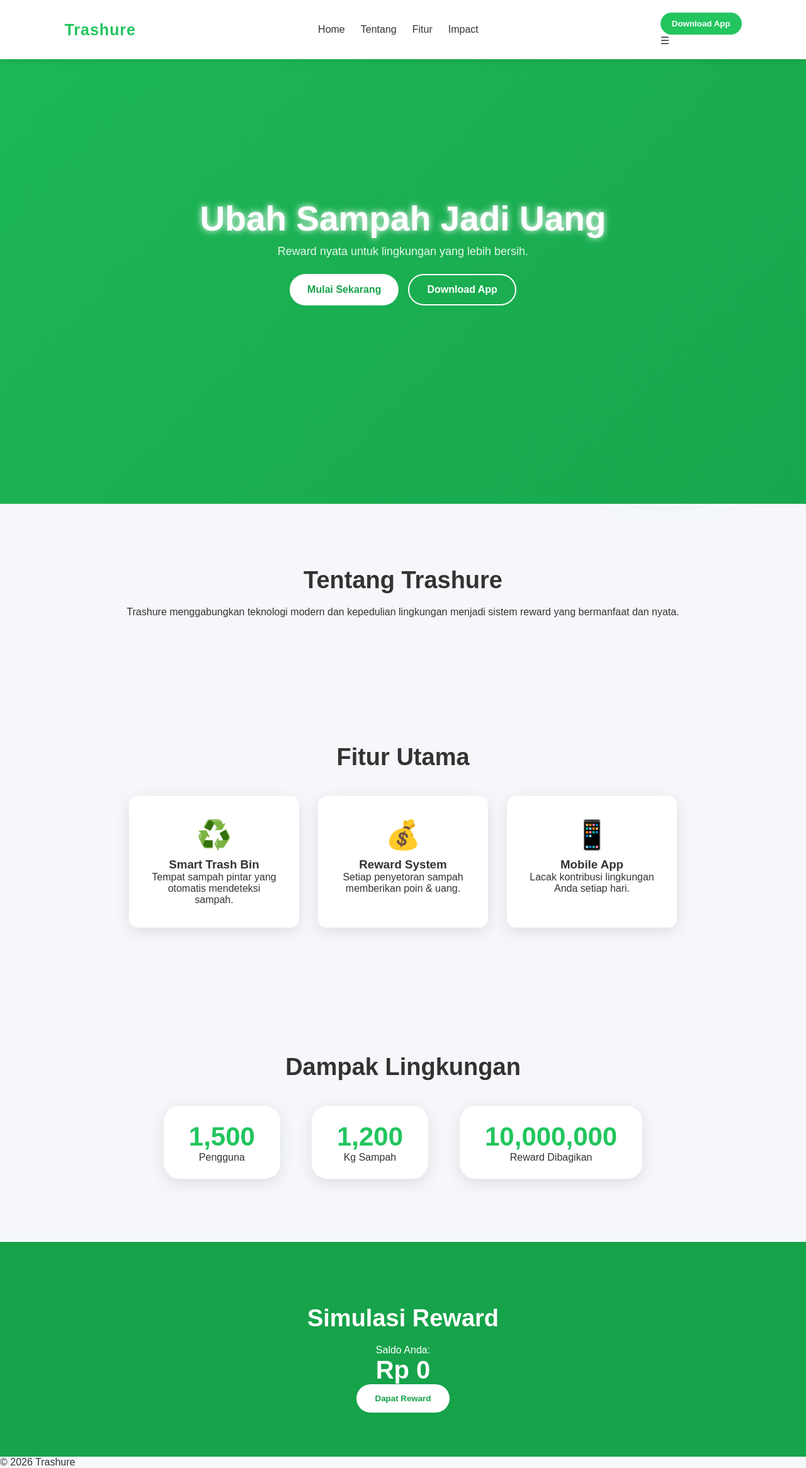
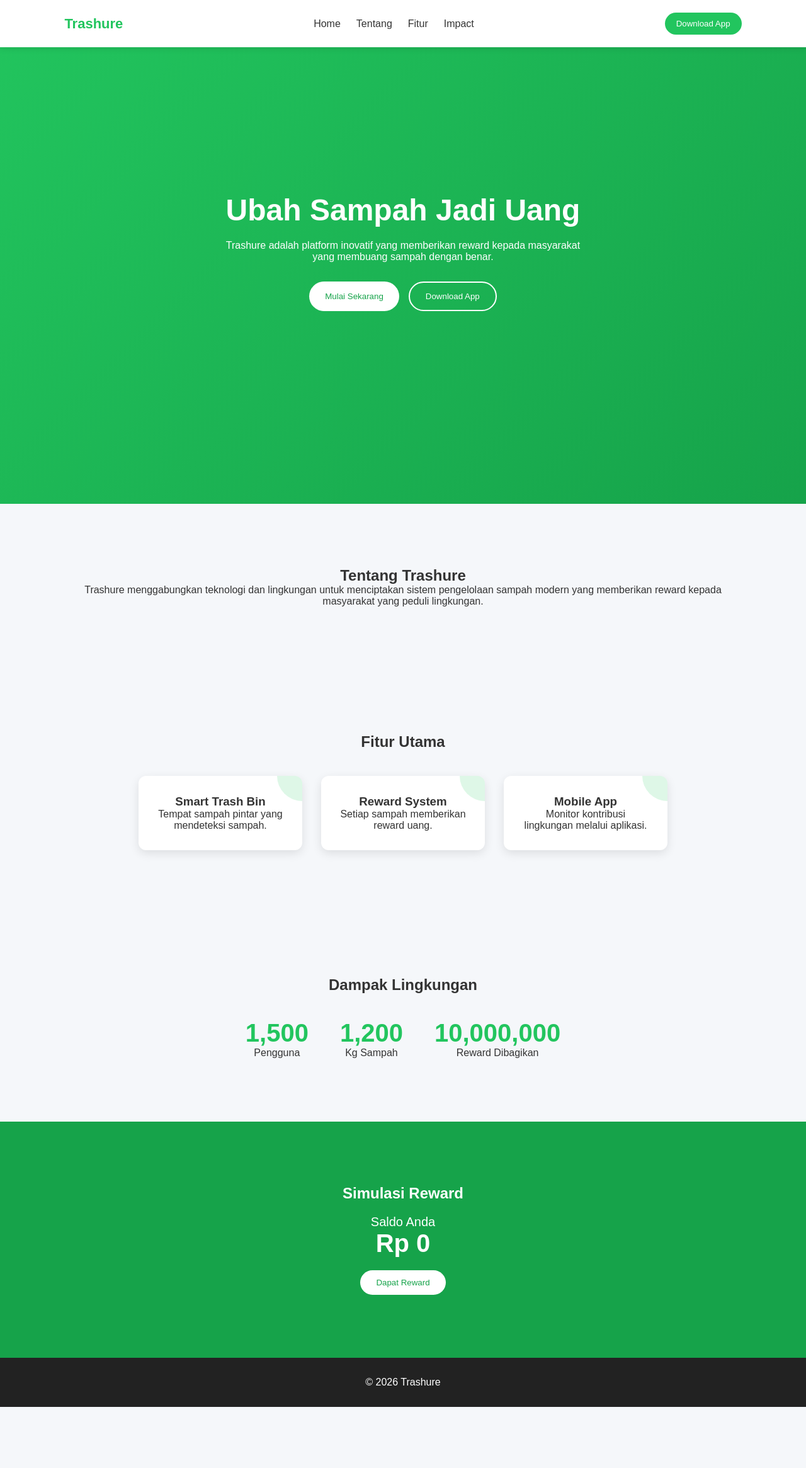
Before and after one commit to hizkiasec/trashure-website, a plain HTML site: page index.html in a window 1280 px wide. Shown: the whole page at 63% size. After the commit the page ends 2234 px from the top, so only its background shows below. Drawn offline with Linux system fonts and the light colour scheme.

Commit message:
update code

```diff
--- a/index.html
+++ b/index.html
@@ -1,20 +1,15 @@
 <!DOCTYPE html>
 <html lang="id">
 <head>
-<meta charset="UTF-8" />
-<meta name="viewport" content="width=device-width, initial-scale=1.0" />
+<meta charset="UTF-8">
+<meta name="viewport" content="width=device-width, initial-scale=1.0">
 <title>Trashure</title>
-<link rel="stylesheet" href="style.css" />
+<link rel="stylesheet" href="style.css">
 </head>
 
 <body>
 
-<!-- FLOATING DECORATION -->
-<div class="float float1"></div>
-<div class="float float2"></div>
-<div class="float float3"></div>
-
-<!-- INTRO -->
+<!-- INTRO SCREEN -->
 <div id="intro">
     <div class="intro-content">
         <h1 class="intro-logo">Trashure</h1>
@@ -40,83 +35,71 @@
 </header>
 
 <section class="hero" id="home">
-  <h1 class="glow-title">Ubah Sampah Jadi Uang</h1>
-  <p class="hero-sub">Reward nyata untuk lingkungan yang lebih bersih.</p>
+    <h1>Ubah Sampah Jadi Uang</h1>
+    <p>Trashure adalah platform inovatif yang memberikan reward kepada masyarakat yang membuang sampah dengan benar.</p>
 
     <div class="hero-buttons">
-    <button class="primary" onclick="scrollToSection('features')">
-      Mulai Sekarang
-    </button>
+        <button class="primary" onclick="scrollToSection('features')">Mulai Sekarang</button>
         <button class="secondary" onclick="downloadApp()">Download App</button>
     </div>
 </section>
 
 <section class="about reveal" id="about">
-  <h2 class="section-title">Tentang Trashure</h2>
-  <p>
-    Trashure menggabungkan teknologi modern dan kepedulian lingkungan menjadi
-    sistem reward yang bermanfaat dan nyata.
-  </p>
+    <h2>Tentang Trashure</h2>
+    <p>Trashure menggabungkan teknologi dan lingkungan untuk menciptakan sistem pengelolaan sampah modern yang memberikan reward kepada masyarakat yang peduli lingkungan.</p>
 </section>
 
 <section class="features reveal" id="features">
-  <h2 class="section-title">Fitur Utama</h2>
+    <h2>Fitur Utama</h2>
 
     <div class="feature-grid">
-
         <div class="feature">
-      <div class="icon">♻️</div>
             <h3>Smart Trash Bin</h3>
-      <p>Tempat sampah pintar yang otomatis mendeteksi sampah.</p>
+            <p>Tempat sampah pintar yang mendeteksi sampah.</p>
         </div>
 
         <div class="feature">
-      <div class="icon">💰</div>
             <h3>Reward System</h3>
-      <p>Setiap penyetoran sampah memberikan poin & uang.</p>
+            <p>Setiap sampah memberikan reward uang.</p>
         </div>
 
         <div class="feature">
-      <div class="icon">📱</div>
             <h3>Mobile App</h3>
-      <p>Lacak kontribusi lingkungan Anda setiap hari.</p>
+            <p>Monitor kontribusi lingkungan melalui aplikasi.</p>
         </div>
-
     </div>
 </section>
 
 <section class="impact reveal" id="impact">
-  <h2 class="section-title">Dampak Lingkungan</h2>
+    <h2>Dampak Lingkungan</h2>
 
     <div class="stats">
-
-    <div class="stat bubble">
+        <div class="stat">
             <h3 class="counter" data-target="1500">0</h3>
             <p>Pengguna</p>
         </div>
 
-    <div class="stat bubble">
+        <div class="stat">
             <h3 class="counter" data-target="1200">0</h3>
             <p>Kg Sampah</p>
         </div>
 
-    <div class="stat bubble">
+        <div class="stat">
             <h3 class="counter" data-target="10000000">0</h3>
             <p>Reward Dibagikan</p>
         </div>
-
     </div>
 </section>
 
 <section class="wallet reveal">
-  <h2 class="section-title-white">Simulasi Reward</h2>
+    <h2>Simulasi Reward</h2>
 
     <div class="balance">
-    Saldo Anda:
+        Saldo Anda
         <h3 id="money">Rp 0</h3>
     </div>
 
-  <button class="reward-btn" onclick="earnMoney()">Dapat Reward</button>
+    <button onclick="earnMoney()">Dapat Reward</button>
 </section>
 
 <footer>
--- a/script.js
+++ b/script.js
@@ -1,65 +1,82 @@
-// INTRO
+// INTRO SCREEN
 window.addEventListener("load", () => {
     setTimeout(()=>{
-        intro.style.opacity = "0";
+        document.getElementById("intro").style.opacity = "0";
         setTimeout(()=>{
-            intro.style.display = "none";
+            document.getElementById("intro").style.display = "none";
             document.querySelector(".hero").classList.add("show");
-        },900)
+        },1000)
     },3000)
 })
 
-const intro = document.getElementById("intro");
+// MENU MOBILE
+const menuBtn = document.getElementById("menuBtn")
+const nav = document.getElementById("nav")
 
-// MOBILE NAV
-menuBtn.onclick = ()=> nav.classList.toggle("show")
+menuBtn.onclick = ()=>{
+    nav.classList.toggle("show")
+}
 
-// NAV SCROLL EFFECT
+// SCROLL NAVBAR EFFECT
 window.addEventListener("scroll", () => {
-    document.querySelector("header")
-    .classList.toggle("scrolled", window.scrollY > 30);
+    const header = document.querySelector("header");
+    if(window.scrollY > 30){
+        header.classList.add("scrolled");
+    } else {
+        header.classList.remove("scrolled");
+    }
 });
 
 // SMOOTH SCROLL
 function scrollToSection(id){
-    document.getElementById(id).scrollIntoView({ behavior:"smooth" });
+    document.getElementById(id).scrollIntoView({
+        behavior:"smooth"
+    })
 }
 
-// DOWNLOAD BUTTON
+// DOWNLOAD APP
 function downloadApp(){
-    alert("Aplikasi Trashure segera tersedia!");
+    alert("Aplikasi Trashure akan segera tersedia!");
 }
 
 // COUNTER
-document.querySelectorAll(".counter").forEach(counter=>{
+const counters = document.querySelectorAll(".counter")
+counters.forEach(counter=>{
     const update = ()=>{
-        const target = +counter.getAttribute("data-target");
-        const count = +counter.innerText;
-        const inc = target/200;
+        const target = +counter.getAttribute("data-target")
+        const count = +counter.innerText
+        const inc = target/200
 
         if(count < target){
-            counter.innerText = Math.ceil(count + inc);
-            setTimeout(update,10);
+            counter.innerText = Math.ceil(count + inc)
+            setTimeout(update,10)
         } else {
-            counter.innerText = target.toLocaleString();
+            counter.innerText = target.toLocaleString()
         }
-    };
-    update();
-});
+    }
+    update()
+})
 
 // REWARD SIMULATION
-let saldo = 0;
+let saldo = 0
+
 function earnMoney(){
-    let reward = Math.floor(Math.random()*5000) + 1000;
-    saldo += reward;
-    money.innerText = "Rp " + saldo.toLocaleString();
-    alert("Selamat! Anda mendapat Rp " + reward);
+    let reward = Math.floor(Math.random()*5000)+1000
+    saldo += reward
+    document.getElementById("money").innerText =
+        "Rp " + saldo.toLocaleString()
+    alert("Selamat! Anda mendapat Rp " + reward)
 }
 
-// REVEAL ANIMATION
+// SCROLL ANIMATION
+const reveals = document.querySelectorAll(".reveal")
+
 window.addEventListener("scroll", ()=>{
-    document.querySelectorAll(".reveal").forEach(el=>{
-        if(el.getBoundingClientRect().top < window.innerHeight - 100){
+    reveals.forEach(el=>{
+        const top = el.getBoundingClientRect().top
+        const windowHeight = window.innerHeight
+
+        if(top < windowHeight - 100){
             el.classList.add("active")
         }
     })
--- a/style.css
+++ b/style.css
@@ -11,276 +11,322 @@ color:#333;
 overflow-x:hidden;
 }
 
-/* FLOATING DECORATION */
-.float{
-position:fixed;
-width:180px;
-height:180px;
-background:rgba(34,197,94,0.25);
-filter:blur(60px);
-border-radius:50%;
-z-index:-1;
-animation:float 10s infinite alternate ease-in-out;
-}
-
-.float1{ top:10%; left:5%; }
-.float2{ bottom:15%; right:10%; background:rgba(22,163,74,0.22); }
-.float3{ top:50%; right:40%; background:rgba(34,197,94,0.18); }
-
-@keyframes float{
-0%{ transform:translateY(0); }
-100%{ transform:translateY(60px); }
-}
-
 /* INTRO */
 #intro{
 position:fixed;
-top:0; left:0;
-width:100%; height:100%;
+top:0;
+left:0;
+width:100%;
+height:100%;
 background:#16a34a;
-display:flex; justify-content:center; align-items:center;
-z-index:9999; transition:1s;
+display:flex;
+justify-content:center;
+align-items:center;
+z-index:9999;
+transition:1s;
+}
+
+.intro-content{
+text-align:center;
+color:white;
 }
 
 .intro-logo{
-font-size:52px; color:white;
-animation:zoom 1.4s ease;
-}
-
-@keyframes zoom{
-0%{transform:scale(0.4);opacity:0}
-100%{transform:scale(1);opacity:1}
+font-size:50px;
+margin-bottom:20px;
+animation:zoom 1.5s ease;
 }
 
 .loader{
-width:200px; height:6px;
+width:200px;
+height:6px;
 background:rgba(255,255,255,0.3);
-border-radius:10px; overflow:hidden;
-margin-top:10px;
+border-radius:10px;
+overflow:hidden;
 }
 
 .loader::after{
-content:""; display:block;
-height:100%; width:0;
+content:"";
+display:block;
+height:100%;
+width:0;
 background:white;
 animation:loading 3s forwards;
 }
 
 @keyframes loading{0%{width:0}100%{width:100%}}
+@keyframes zoom{0%{transform:scale(0.5);opacity:0}100%{transform:scale(1);opacity:1}}
 
 /* NAVBAR */
 header{
-display:flex; justify-content:space-between; align-items:center;
+display:flex;
+justify-content:space-between;
+align-items:center;
 padding:20px 8%;
-background:white; position:fixed; width:100%; top:0;
+background:white;
+position:fixed;
+width:100%;
+top:0;
 box-shadow:0 2px 10px rgba(0,0,0,0.1);
-z-index:1000; transition:0.4s;
+z-index:1000;
+transition:0.4s ease;
 }
 
 header.scrolled{
-background:rgba(255,255,255,0.6);
-backdrop-filter:blur(12px);
-box-shadow:0 4px 25px rgba(0,0,0,0.15);
+background:rgba(255,255,255,0.7);
+backdrop-filter:blur(10px);
+box-shadow:0 4px 20px rgba(0,0,0,0.15);
 }
 
 .logo{
-font-size:25px; font-weight:700;
+font-size:22px;
+font-weight:bold;
 color:#22c55e;
-letter-spacing:1px;
 }
 
 nav{
-display:flex; gap:25px;
+display:flex;
+gap:25px;
 }
 
 nav a{
-text-decoration:none; color:#333; font-weight:500;
-transition:0.2s;
+text-decoration:none;
+color:#333;
 }
 
-nav a:hover{
-color:#16a34a;
-transform:scale(1.05);
+.nav-right{
+display:flex;
+align-items:center;
+gap:15px;
 }
 
-/* BUTTONS */
 .download{
-background:#22c55e; color:white;
-padding:10px 18px; border:none;
-border-radius:25px; cursor:pointer;
-transition:.3s; font-weight:600;
+background:#22c55e;
+color:white;
+border:none;
+padding:10px 18px;
+border-radius:20px;
+cursor:pointer;
+transition:0.3s ease;
 }
 
 .download:hover{
-transform:scale(1.08) translateY(-3px);
-box-shadow:0 0 18px #22c55eaa;
+background:#16a34a;
+transform:translateY(-3px);
+box-shadow:0 5px 15px rgba(22,163,74,0.4);
+}
+
+.menu{
+display:none;
+font-size:24px;
+cursor:pointer;
 }
 
 /* HERO */
 .hero{
 height:100vh;
-display:flex; flex-direction:column;
-justify-content:center; align-items:center;
+display:flex;
+flex-direction:column;
+justify-content:center;
+align-items:center;
 text-align:center;
 padding:20px;
 background:linear-gradient(135deg,#22c55e,#16a34a);
-background-size:200% 200%;
-animation:gradientMove 8s infinite;
 color:white;
-opacity:0; transition:1s ease-in-out;
+opacity:0;
+transition:1.2s ease-in-out;
+background-attachment:fixed;
 }
 
-.hero.show{ opacity:1; }
-
-@keyframes gradientMove{
-0%{background-position:0% 50%}
-100%{background-position:100% 50%}
+.hero.show{
+opacity:1;
 }
 
-.glow-title{
-font-size:55px;
-text-shadow:0 0 15px white;
-animation:titleGlow 3s infinite alternate;
+.hero h1{
+font-size:48px;
+margin-bottom:20px;
 }
 
-@keyframes titleGlow{
-0%{text-shadow:0 0 10px white;}
-100%{text-shadow:0 0 25px rgba(255,255,255,0.9);}
-}
-
-.hero-sub{
-font-size:18px; max-width:600px;
-opacity:0.9; margin-top:10px;
+.hero p{
+max-width:600px;
+margin-bottom:30px;
 }
 
 .hero-buttons{
-display:flex; gap:15px; margin-top:25px;
+display:flex;
+gap:15px;
 }
 
 .primary, .secondary{
-padding:14px 28px; border-radius:25px;
-cursor:pointer; transition:.3s;
-font-weight:600; font-size:16px;
+transition:0.3s ease;
 }
 
 .primary{
-background:white; color:#16a34a; border:none;
+background:white;
+color:#16a34a;
+border:none;
+padding:14px 25px;
+border-radius:25px;
+cursor:pointer;
 }
+
 .primary:hover{
-transform:scale(1.07);
-box-shadow:0 0 20px rgba(255,255,255,0.8);
+box-shadow:0 8px 20px rgba(255,255,255,0.4);
+transform:translateY(-3px);
 }
 
 .secondary{
-background:transparent; border:2px solid white; color:white;
+background:transparent;
+border:2px solid white;
+color:white;
+padding:14px 25px;
+border-radius:25px;
+cursor:pointer;
 }
+
 .secondary:hover{
-background:white; color:#16a34a; transform:scale(1.07);
+background:white;
+color:#16a34a;
+transform:translateY(-3px);
 }
 
 /* SECTIONS */
-section{ padding:100px 10%; text-align:center; }
-
-.section-title{
-font-size:38px; margin-bottom:20px;
+section{
+padding:100px 10%;
+text-align:center;
 }
 
-.section-title-white{
-font-size:38px; margin-bottom:20px; color:white;
-}
-
-/* FEATURE CARDS */
 .feature-grid{
-display:flex; gap:30px; justify-content:center; flex-wrap:wrap;
+display:flex;
+gap:30px;
+justify-content:center;
+flex-wrap:wrap;
 margin-top:40px;
 }
 
 .feature{
-background:white; padding:35px;
-width:270px; border-radius:14px;
-box-shadow:0 6px 25px rgba(0,0,0,0.1);
-transition:0.4s ease;
-transform-style:preserve-3d;
-cursor:pointer;
+background:white;
+padding:30px;
+border-radius:12px;
+width:260px;
+box-shadow:0 5px 15px rgba(0,0,0,0.1);
+transition:0.3s;
 position:relative;
+overflow:hidden;
 }
 
 .feature:hover{
-transform:translateY(-12px) rotateX(6deg) rotateY(6deg);
-box-shadow:0 15px 40px rgba(22,163,74,0.25);
+transform:translateY(-10px);
 }
 
-.feature .icon{
-font-size:45px; margin-bottom:10px;
+.feature::after{
+content:"";
+position:absolute;
+width:80px;
+height:80px;
+background:rgba(34,197,94,0.15);
+top:-40px;
+right:-40px;
+border-radius:50%;
+transition:0.4s ease;
+}
+
+.feature:hover::after{
+width:200px;
+height:200px;
+top:-80px;
+right:-80px;
 }
 
 /* STATS */
 .stats{
-display:flex; justify-content:center; gap:50px;
-flex-wrap:wrap; margin-top:40px;
-}
-
-.bubble{
-background:white;
-padding:25px 40px;
-border-radius:25px;
-box-shadow:0 6px 25px rgba(0,0,0,0.1);
-transition:.3s;
-}
-
-.bubble:hover{
-transform:scale(1.08);
-box-shadow:0 0 20px rgba(34,197,94,0.4);
+display:flex;
+justify-content:center;
+gap:50px;
+flex-wrap:wrap;
+margin-top:40px;
 }
 
 .stat h3{
-font-size:42px; color:#22c55e;
+font-size:40px;
+color:#22c55e;
 }
 
 /* WALLET */
 .wallet{
 background:#16a34a;
 color:white;
-padding-bottom:70px;
+}
+
+.balance{
+font-size:20px;
+margin:20px;
 }
 
 .balance h3{
 font-size:40px;
 }
 
-.reward-btn{
-padding:15px 30px;
-border:none; border-radius:25px;
-background:white; color:#16a34a;
-font-weight:600; cursor:pointer;
-transition:.3s;
+.wallet button{
+padding:12px 25px;
+border:none;
+border-radius:25px;
+background:white;
+color:#16a34a;
+cursor:pointer;
 }
 
-.reward-btn:hover{
-transform:scale(1.1);
-box-shadow:0 0 25px white;
+/* FOOTER */
+footer{
+background:#222;
+color:white;
+padding:30px;
+text-align:center;
 }
 
-/* REVEAL */
+/* REVEAL ANIMATION */
 .reveal{
-opacity:0; transform:translateY(40px);
+opacity:0;
+transform:translateY(40px);
 transition:1s;
 }
 
 .reveal.active{
-opacity:1; transform:translateY(0);
+opacity:1;
+transform:translateY(0);
 }
 
 /* MOBILE */
 @media(max-width:768px){
 nav{
-position:absolute; top:70px; left:0;
-width:100%; background:white;
-flex-direction:column; align-items:center;
-display:none; padding:20px;
+position:absolute;
+top:70px;
+left:0;
+background:white;
+width:100%;
+flex-direction:column;
+align-items:center;
+display:none;
+padding:20px;
 }
-nav.show{ display:flex; }
-.menu{ display:block; }
-.hero h1{ font-size:32px; }
-.hero-buttons{ flex-direction:column; }
+
+nav.show{
+display:flex;
 }
+
+.menu{
+display:block;
+}
+
+.hero h1{
+font-size:32px;
+}
+
+.hero-buttons{
+flex-direction:column;
+}
+
+section{
+padding:80px 20px;
+}
+}
```
Lines whose indentation alone changed are shown as unchanged.
